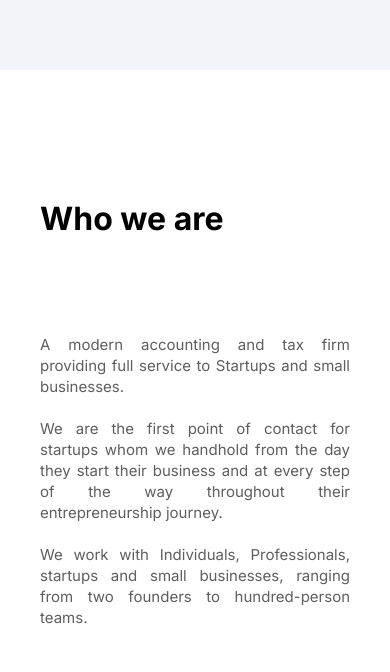
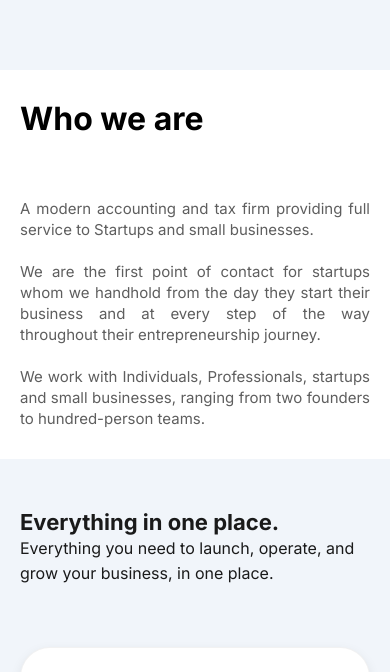
Before and after one commit to PreethamMR22/Plus-and-Minus---CA-website--BrandPsychology, a React (Vite) app in the folder plus-and-minus-react/: page / in a window 390 px wide. Shown: the part 784-1456 px from the top of the page. Built offline with nearby package versions, Linux system fonts and the light colour scheme.

Commit message:
fixed who we are section as per client req

```diff
--- a/plus-and-minus-react/src/pages/Home.css
+++ b/plus-and-minus-react/src/pages/Home.css
@@ -224,38 +224,24 @@
   .hero-stats .bullet {
     display: none;
   }
-}
-
-@media (max-width: 480px) {
-  .hero {
-    padding: 100px 15px 80px;
-  }
-
-  .hero-image {
-    max-width: 280px;
-    height: 350px;
-  }
-
-  .hero h1 {
-    font-size: clamp(24px, 10vw, 38px);
-  }
-
-  .hero p {
-    font-size: 1.1rem;
-  }
-
-  .hero-stats {
-    font-size: 13px;
-  }
 
   /* Who we are section mobile responsiveness */
-  .section-expanded {
-    padding: 80px 20px;
+  .section.section-expanded {
+    padding: 30px 20px !important;
+  }
+
+  .section {
+    padding: 30px 20px !important;
   }
 
   .two-col {
     flex-direction: column;
-    gap: 40px;
+    gap: 20px;
+    margin: 0 !important;
+  }
+
+  .col-content {
+    padding: 0;
   }
 
   .col-content .section-sub {
@@ -268,7 +254,132 @@
   .section-title {
     font-size: clamp(28px, 8vw, 40px);
     text-align: left;
-    padding-left:20px;
+    padding-left: 20px;
+    margin: 0 !important;
+    line-height: 1.2;
+    padding-top: 0;
+    padding-bottom: 10px;
+  }
+
+  .two-col > div:first-child {
+    padding: 0;
+    margin: 0;
+  }
+
+  .two-col h2 {
+    margin: 0 !important;
+    padding: 0;
+  }
+
+  .two-col > div {
+    padding: 0;
+    margin: 0;
+  }
+
+  .animate-slide-left,
+  .animate-slide-right {
+    padding: 0;
+    margin: 0;
+  }
+
+  .section-expanded h2 {
+    margin: 0 !important;
+    padding: 0 !important;
+  }
+
+  h2 {
+    margin: 0 !important;
+    padding: 0 !important;
+  }
+}
+
+@media (max-width: 480px) {
+  .hero {
+    padding: 100px 15px 80px;
+  }
+
+  .hero-image {
+    max-width: 280px;
+    height: 350px;
+  }
+
+  .hero h1 {
+    font-size: clamp(24px, 10vw, 38px);
+  }
+
+  .hero p {
+    font-size: 1.1rem;
+  }
+
+  .hero-stats {
+    font-size: 13px;
+  }
+
+  /* Who we are section mobile responsiveness */
+  .section.section-expanded {
+    padding: 30px 20px !important;
+  }
+
+  .section {
+    padding: 30px 20px !important;
+  }
+
+  .two-col {
+    flex-direction: column;
+    gap: 20px;
+    margin: 0 !important;
+  }
+
+  .col-content {
+    padding: 0;
+  }
+
+  .col-content .section-sub {
+    max-width: 100%;
+    text-align: left;
+    font-size: 15px;
+    line-height: 1.5;
+  }
+
+  .section-title {
+    font-size: clamp(28px, 8vw, 40px);
+    text-align: left;
+    padding-left: 20px;
+    margin: 0 !important;
+    line-height: 1.2;
+    padding-top: 0;
+    padding-bottom: 10px;
+  }
+
+  .two-col > div:first-child {
+    padding: 0;
+    margin: 0;
+  }
+
+  .two-col h2 {
+    margin: 0 !important;
+    padding: 0;
+  }
+
+  .two-col > div {
+    padding: 0;
+    margin: 0;
+  }
+
+  .animate-slide-left,
+  .animate-slide-right {
+    padding: 0;
+    margin: 0;
+  }
+
+  .section-expanded h2 {
+    margin: 0 !important;
+    padding: 0 !important;
+  }
+
+  h2 {
+    margin: 0 !important;
+    padding: 0 !important;
   }
 }
 
--- a/plus-and-minus-react/src/pages/Home.jsx
+++ b/plus-and-minus-react/src/pages/Home.jsx
@@ -285,7 +285,7 @@ const Home = () => {
       <section className="section section-expanded">
         <div className="two-col">
           <div className="animate-slide-left" data-animate="slide-left">
-            <h2 className="section-title" style={{ fontSize: 'clamp(32px, 4.5vw, 48px)', color: 'black' }}>
+            <h2 className="section-title" style={{ fontSize: 'clamp(32px, 4.5vw, 48px)', color: 'black', margin: '0', padding: '0' }}>
               Who we are
             </h2>
           </div>
```
Also changed, not shown: 1 other file (tests, documents, lock files or other folders).
